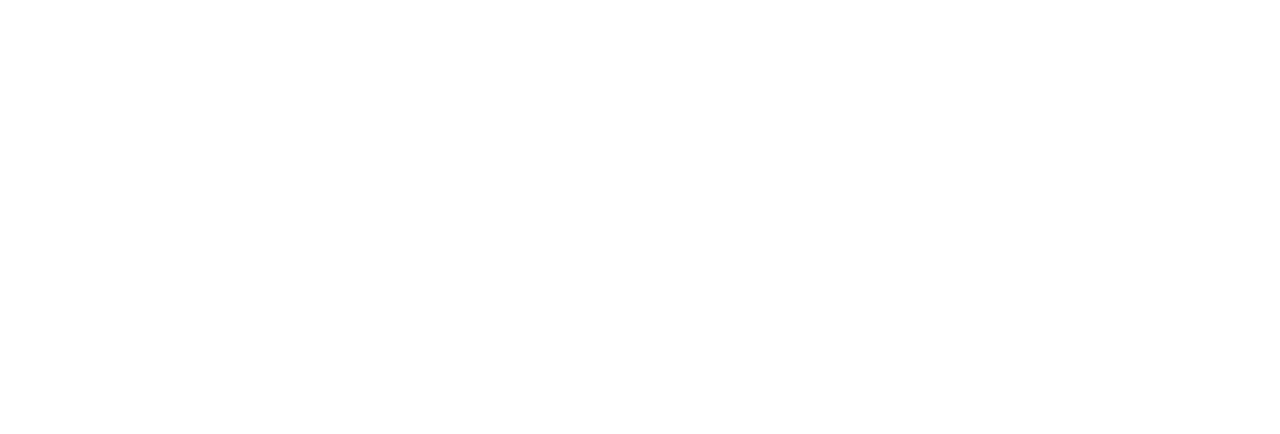
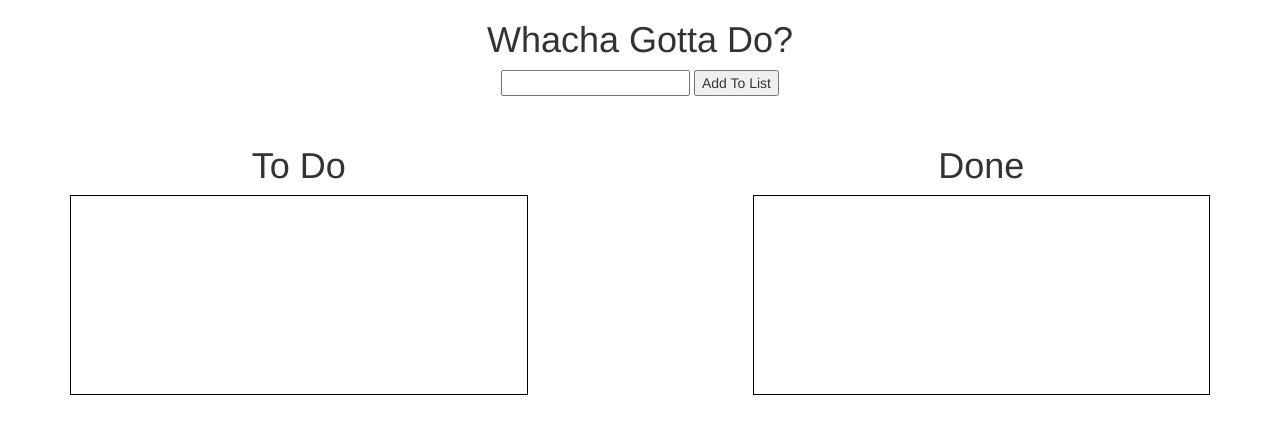
Before and after one commit to methodicalrose/to-do-app, a plain HTML site: page index.html in a window 1280 px wide. Drawn offline with Linux system fonts and the light colour scheme.

Commit message:
takehome pt.1 finished

```diff
--- a/css/styles.css
+++ b/css/styles.css
@@ -0,0 +1,10 @@
+* {
+  box-sizing: border-box;
+}
+.lists-container {
+  margin-top: 30px;
+}
+.list-box {
+  min-height: 200px;
+  border: 1px solid #000;
+}
--- a/index.html
+++ b/index.html
@@ -9,6 +9,31 @@
     <link rel="stylesheet" href="css/styles.css">
 </head>
 <body>
+  <div class="text-center">
+    <form id="userInput" name="userInput">
+      <h1>Whacha Gotta Do?</h1>
+      <input type="text" id="thingToDo" name="thingToDo">
+      <button type="submit" id="submitBtn">Add To List</button>
+    </form>
+  </div>
+
+  <div class="container text-center">
+    <div class="row lists-container">
+      <div class="col-xs-12 col-md-5">
+        <h1>To Do</h1>
+        <ul id="toDoList" class="text-justify list-box">
+
+        </ul>
+      </div>
+
+      <div class="col-xs-12 col-md-5 col-md-offset-2">
+        <h1>Done</h1>
+        <ul id="doneList" class="text-justify list-box">
+
+        </ul>
+      </div>
+    </div>
+  </div>
 
 
 
```
Also changed, not shown: js/scripts.js (+9 -0 lines).
